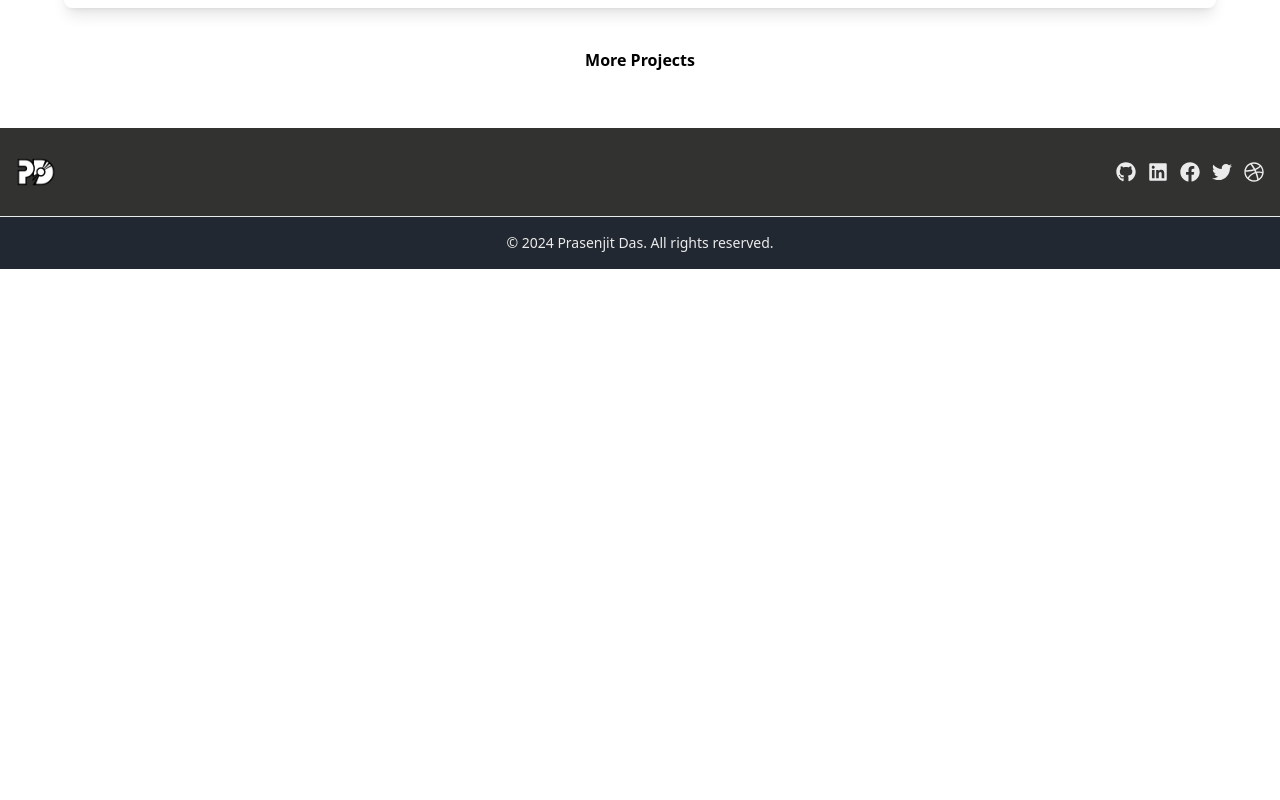
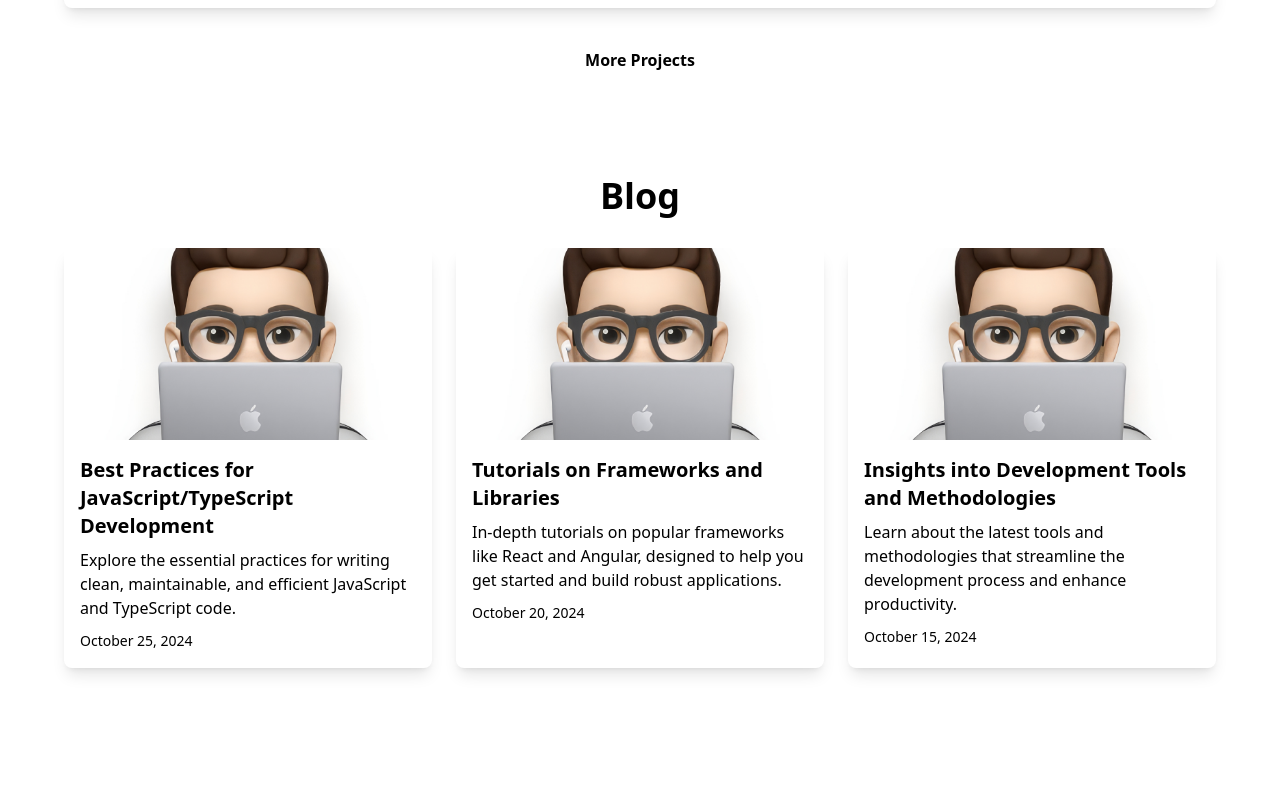
Before and after one commit to prasenjitpriyan/portfolio, a Next.js app: page / in a window 1280 px wide. Shown: the part 5060-5860 px from the top of the page. Before the commit the page ends 5329 px from the top, so only its background shows below. Built offline with nearby package versions, Linux system fonts and the light colour scheme.

Commit message:
Blog page added

```diff
--- a/app/page.jsx
+++ b/app/page.jsx
@@ -4,6 +4,7 @@ import HomePage from '@/pages/HomePage'
 import FeaturedPage from '@/pages/FeaturedPage'
 import Footer from '@/components/Footer'
 import ProjectsPage from '@/pages/ProjectsPage'
+import BlogPage from '@/pages/BlogPage'
 
 const Home = () => {
   return (
@@ -12,6 +13,7 @@ const Home = () => {
       <AboutPage />
       <FeaturedPage />
       <ProjectsPage />
+      <BlogPage />
       <Footer />
     </main>
   )
--- /dev/null
+++ b/pages/BlogPage.jsx
@@ -0,0 +1,68 @@
+import Image from 'next/image'
+import React from 'react'
+
+const BlogPage = () => {
+  const blogs = [
+    {
+      title: 'Best Practices for JavaScript/TypeScript Development',
+      description:
+        'Explore the essential practices for writing clean, maintainable, and efficient JavaScript and TypeScript code.',
+      date: 'October 25, 2024',
+      link: '/blog/best-practices-javascript-typescript',
+      image: '/myIMG.jpg' // Update this path to your image
+    },
+    {
+      title: 'Tutorials on Frameworks and Libraries',
+      description:
+        'In-depth tutorials on popular frameworks like React and Angular, designed to help you get started and build robust applications.',
+      date: 'October 20, 2024',
+      link: '/blog/tutorials-frameworks-libraries',
+      image: '/myIMG.jpg' // Update this path to your image
+    },
+    {
+      title: 'Insights into Development Tools and Methodologies',
+      description:
+        'Learn about the latest tools and methodologies that streamline the development process and enhance productivity.',
+      date: 'October 15, 2024',
+      link: '/blog/insights-development-tools',
+      image: '/myIMG.jpg' // Update this path to your image
+    }
+  ]
+
+  return (
+    <section className="min-h-screen bg-gray-100 p-6 sm:p-12">
+      <div className="max-w-6xl mx-auto">
+        <h1 className="text-4xl font-bold text-center text-blue-600 mb-8">
+          Blog
+        </h1>
+        <div className="grid grid-cols-1 sm:grid-cols-2 md:grid-cols-3 gap-6">
+          {blogs.map((blog, index) => (
+            <div
+              key={index}
+              className="bg-white rounded-lg shadow-lg overflow-hidden"
+            >
+              <Image
+                width={500}
+                height={500}
+                src={blog.image}
+                alt={blog.title}
+                className="w-full h-48 object-cover"
+              />
+              <div className="p-4">
+                <h2 className="text-xl font-semibold text-gray-800 mb-2">
+                  <a href={blog.link} className="hover:text-blue-600">
+                    {blog.title}
+                  </a>
+                </h2>
+                <p className="text-gray-600 mb-2">{blog.description}</p>
+                <span className="text-gray-500 text-sm">{blog.date}</span>
+              </div>
+            </div>
+          ))}
+        </div>
+      </div>
+    </section>
+  )
+}
+
+export default BlogPage
```
